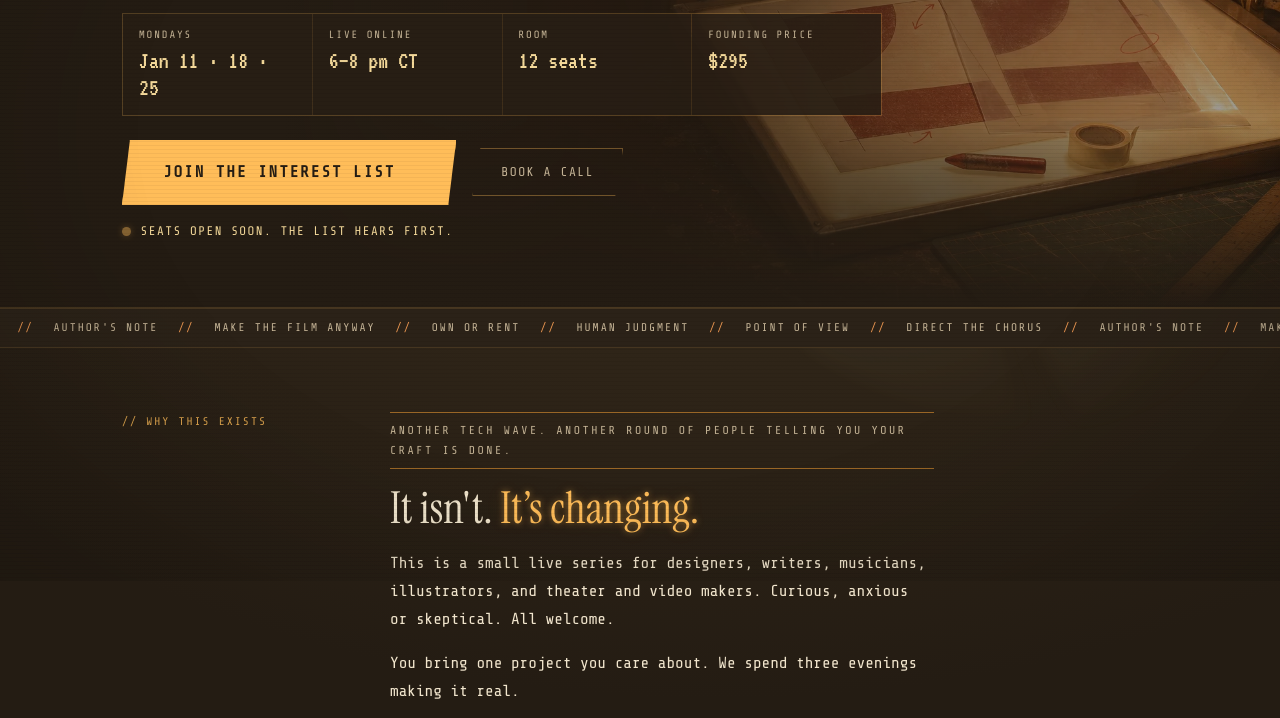
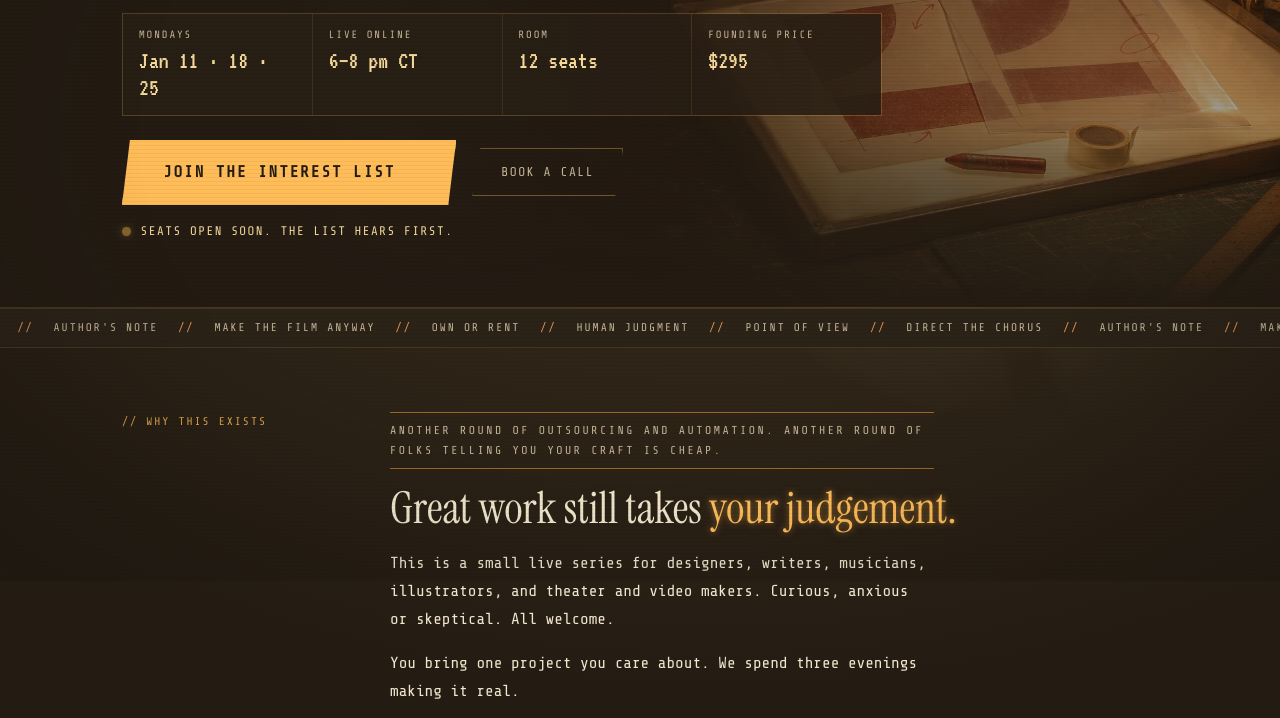
Before and after one commit to charleswilke/fellow-vector-site, an Astro site: page /clay in a window 1280 px wide. Shown: the part 319-1037 px from the top of the page. Built offline with nearby package versions, Linux system fonts and the light colour scheme; Astro itself is replaced by a stand-in of ours.

Commit message:
Revise the Throw More Clay opener

```diff
--- a/src/pages/clay/index.astro
+++ b/src/pages/clay/index.astro
@@ -89,8 +89,8 @@ const faqs = [
     <div class="container clay-row">
       <div class="label">// why this exists</div>
       <div class="clay-stack">
-        <p class="clay-tagline">Another tech wave. Another round of people telling you your craft is done.</p>
-        <p class="clay-lead clay-display">It isn't. <em>It’s changing.</em></p>
+        <p class="clay-tagline">Another round of outsourcing and automation. Another round of folks telling you your craft is cheap.</p>
+        <p class="clay-lead clay-display">Great work still takes <em>your judgement.</em></p>
         <p>
           This is a small live series for designers, writers, musicians, illustrators,
           and theater and video makers. Curious, anxious or skeptical. All welcome.
```
